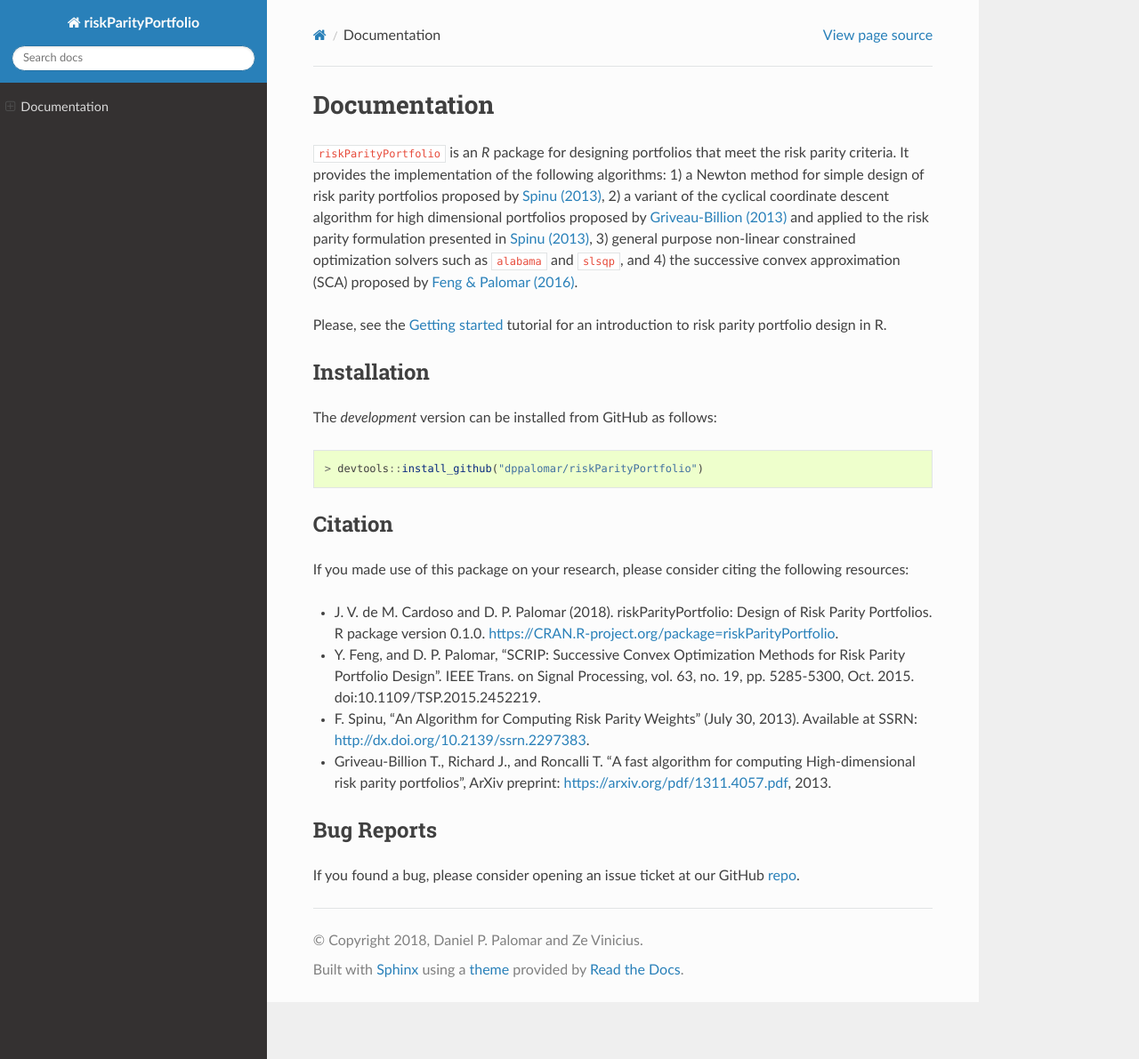
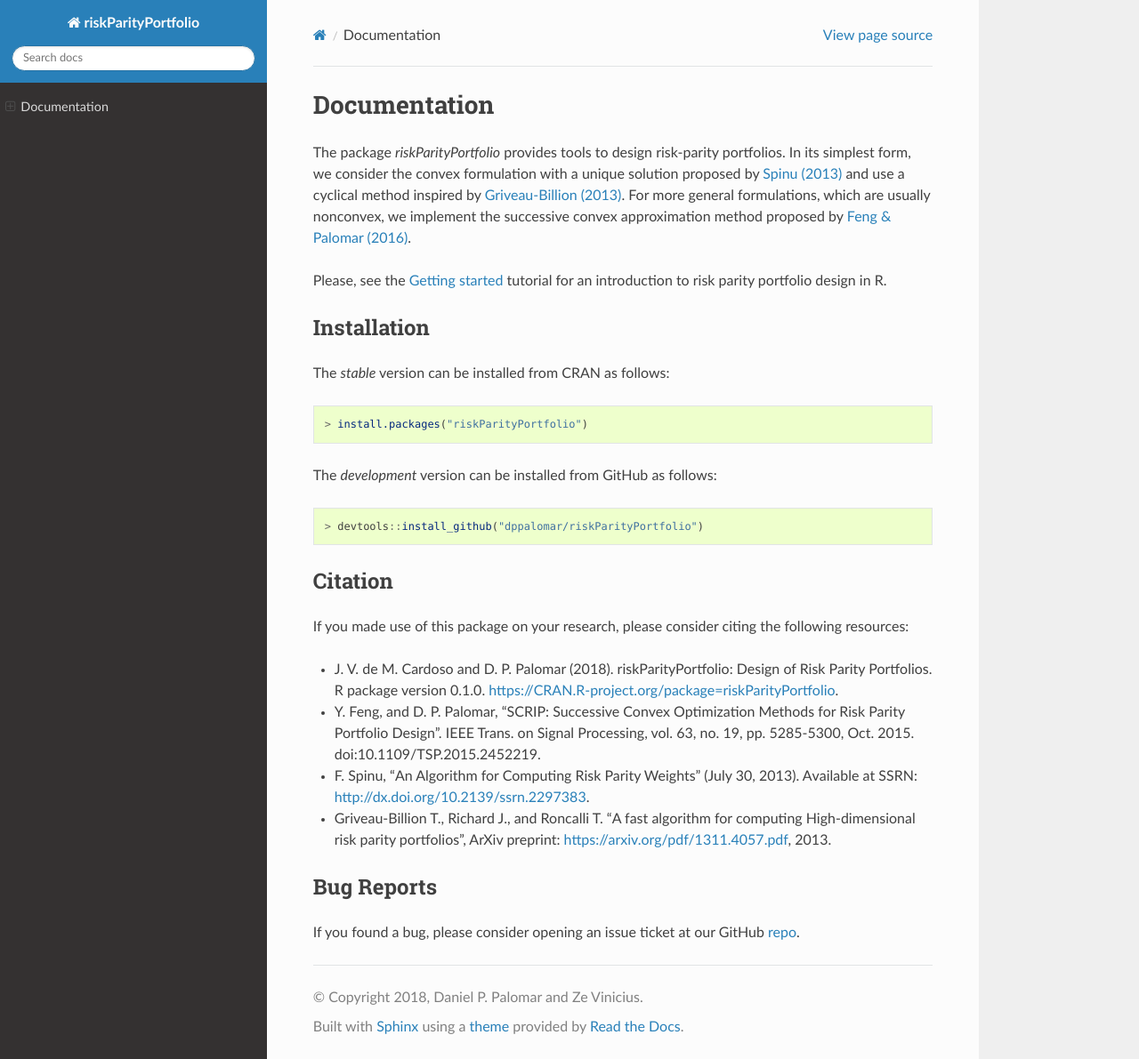
Before and after one commit to dppalomar/riskParityPortfolio, a Sphinx documentation site: the page built from docs/index.rst, in a window 1280 px wide and 1191 px high. Shown: the whole window at 89% size. Built offline with Sphinx 7.4.7 and the Read the Docs theme 2.0.0, drawn with Linux system fonts in a browser that asks for light colours.

Commit message:
update docs

```diff
--- a/docs/index.rst
+++ b/docs/index.rst
@@ -6,23 +6,27 @@
 Documentation
 =============
 
-``riskParityPortfolio`` is an `R` package for designing portfolios
-that meet the risk parity criteria. It provides the implementation of the following
-algorithms:
-1) a Newton method for simple design of risk parity portfolios proposed by
-`Spinu (2013) <https://papers.ssrn.com/sol3/papers.cfm?abstract_id=2297383>`_,
-2) a variant of the cyclical coordinate descent algorithm for high dimensional portfolios proposed by
-`Griveau-Billion (2013) <https://arxiv.org/pdf/1311.4057.pdf>`_ and applied to the risk parity formulation
-presented in `Spinu (2013) <https://papers.ssrn.com/sol3/papers.cfm?abstract_id=2297383>`_,
-3) general purpose non-linear constrained optimization solvers such as ``alabama`` and ``slsqp``, and
-4) the successive convex approximation (SCA) proposed by
-`Feng & Palomar (2016) <http://www.ece.ust.hk/~palomar/Publications_files/2015/FengPalomar-TSP2015%20-%20risk_parity_portfolio.pdf>`_.
+The package `riskParityPortfolio` provides tools to design risk-parity portfolios.
+In its simplest form, we consider the convex formulation with a unique solution
+proposed by `Spinu (2013) <https://papers.ssrn.com/sol3/papers.cfm?abstract_id=2297383>`_
+and use a cyclical method inspired by `Griveau-Billion (2013) <https://arxiv.org/pdf/1311.4057.pdf>`_.
+For more general formulations, which are usually nonconvex, we implement the successive convex
+approximation method proposed by `Feng & Palomar (2016) <http://www.ece.ust.hk/~palomar/Publications_files/2015/FengPalomar-TSP2015%20-%20risk_parity_portfolio.pdf>`_.
 
 Please, see the `Getting started <_static/getting_started.html>`_
 tutorial for an introduction to risk parity portfolio design in R.
 
 Installation
 ------------
+
+The *stable* version can be installed from CRAN as follows:
+
+.. highlight:: r
+
+::
+
+   > install.packages("riskParityPortfolio")
+
 
 The *development* version can be installed from GitHub as follows:
 
@@ -51,4 +55,5 @@
 Bug Reports
 -----------
 
-If you found a bug, please consider opening an issue ticket at our GitHub `repo <https://github.com/dppalomar/riskParityPortfolio/issues>`_.
+If you found a bug, please consider opening an issue ticket at our GitHub
+`repo <https://github.com/dppalomar/riskParityPortfolio/issues>`_.
```
